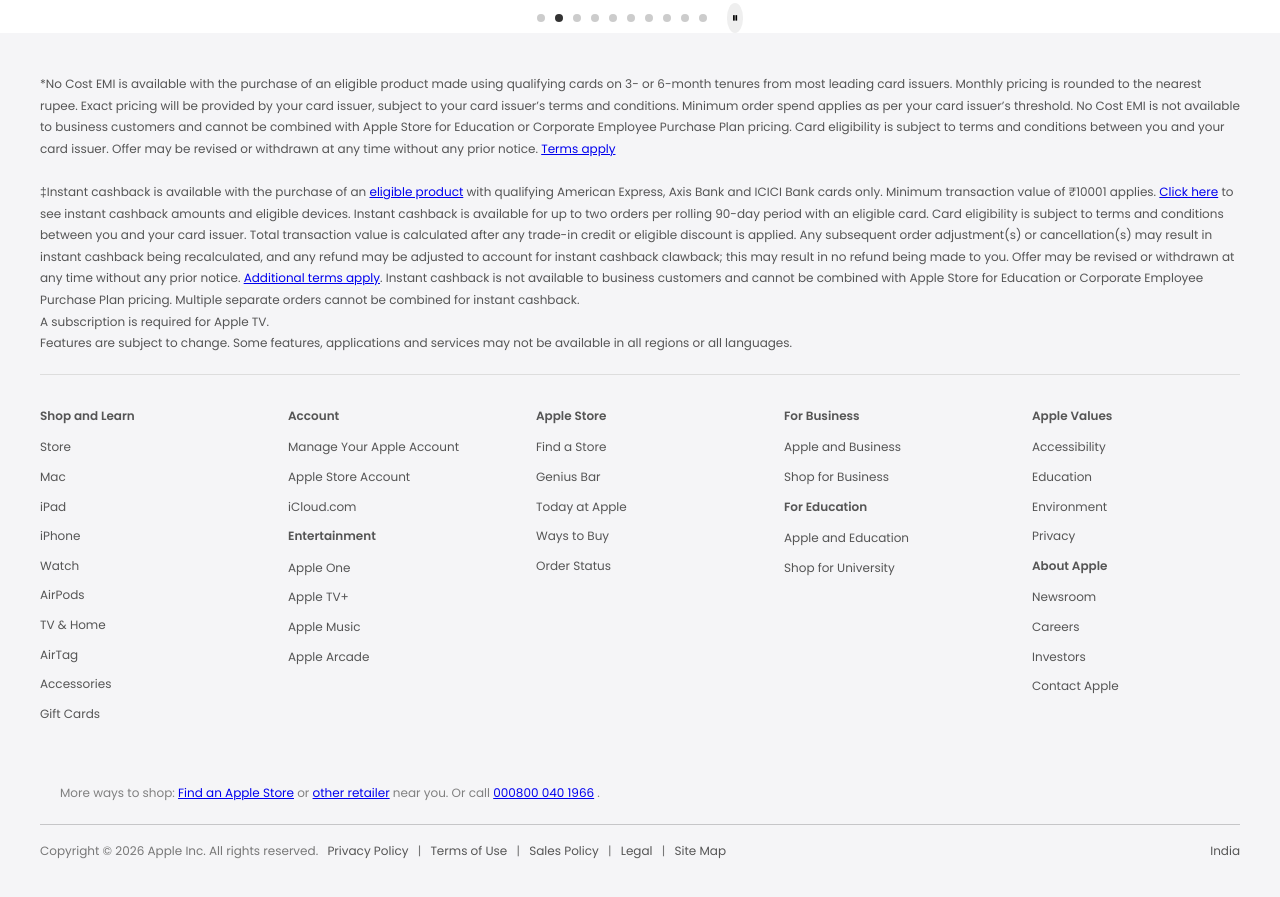
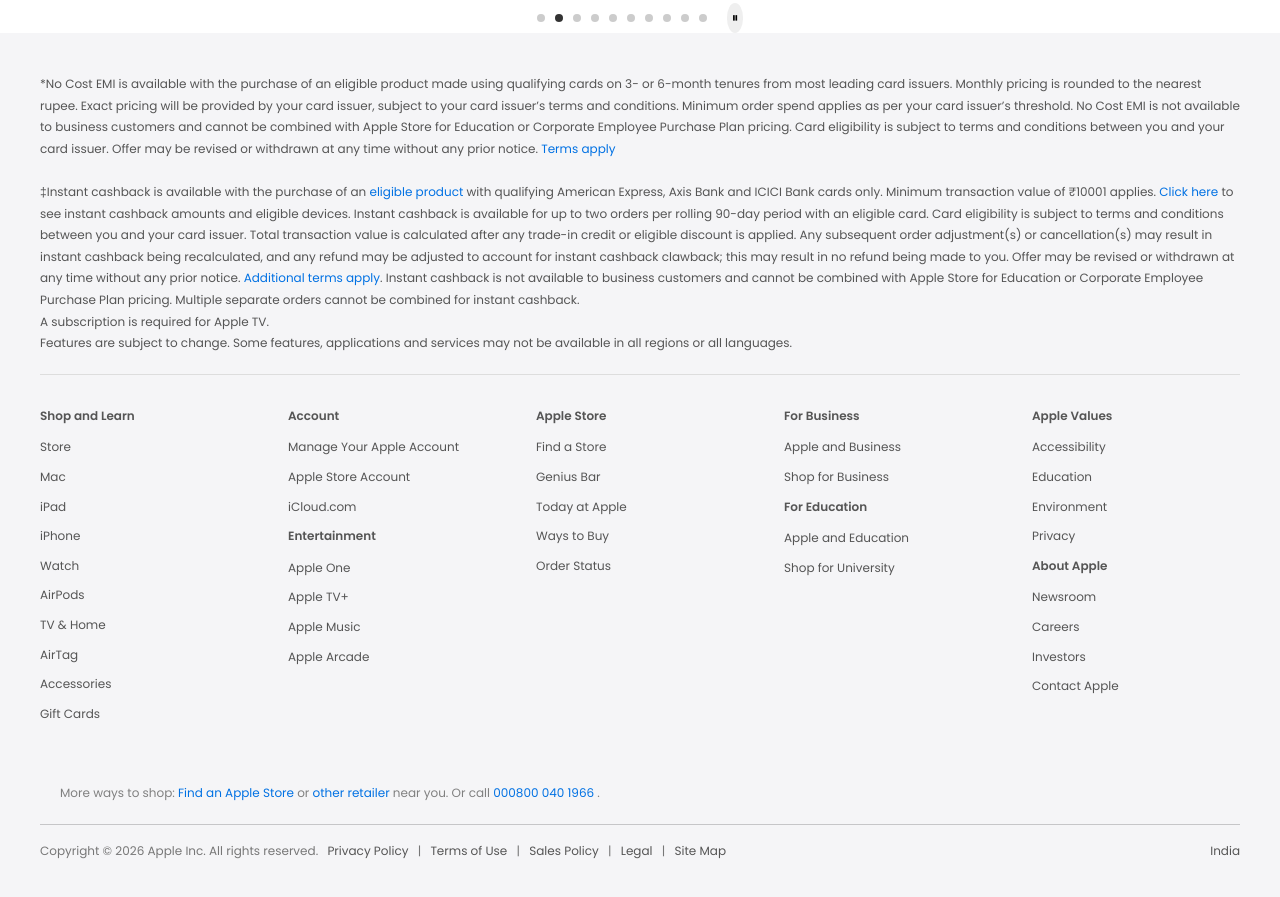
Before and after one commit to sanjai042004/apple-website-clone, a plain HTML site: page index.html in a window 1280 px wide. Shown: the part 4553-5450 px from the top of the page. Drawn offline with Linux system fonts and the light colour scheme.

```diff
--- a/style.css
+++ b/style.css
@@ -354,6 +354,15 @@
   margin-bottom: 30px;
 }
 
+.footer-disclaimer a{
+  color: #0071e3;
+  text-decoration: none;
+}
+
+.footer-disclaimer a:hover {
+  color: #057aef;
+  text-decoration: underline;
+}
 .footer-grid {
   display: grid;
   grid-template-columns: repeat(5, 1fr);
@@ -391,6 +400,15 @@
   padding: 20px;
 }
 
+.contact-info a {
+  color: #0071e3;
+  text-decoration: none;
+}
+
+.contact-info a:hover {
+  color: #057aef;
+  text-decoration: underline;
+}
 .footer-bottom {
   padding-top: 15px;
   display: flex;
```
Also changed, not shown: index.html (+3 -0 lines).
